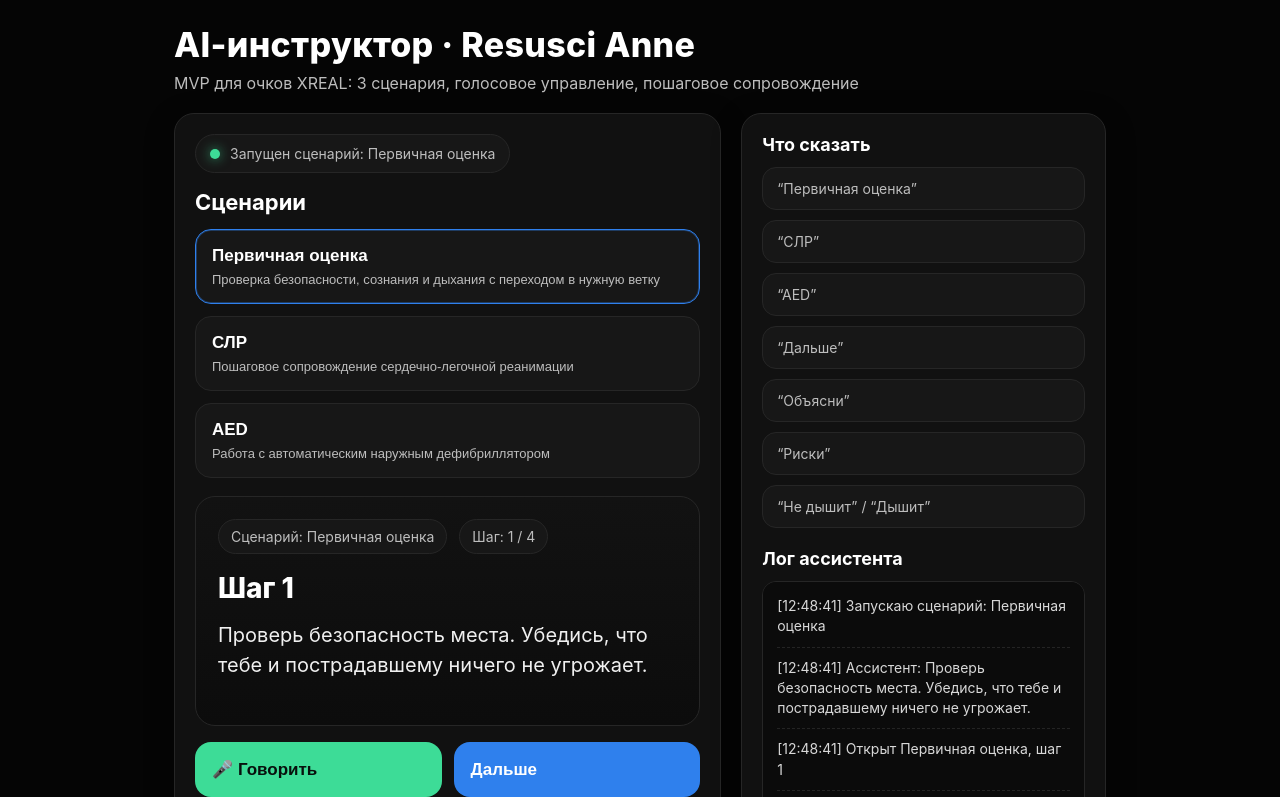
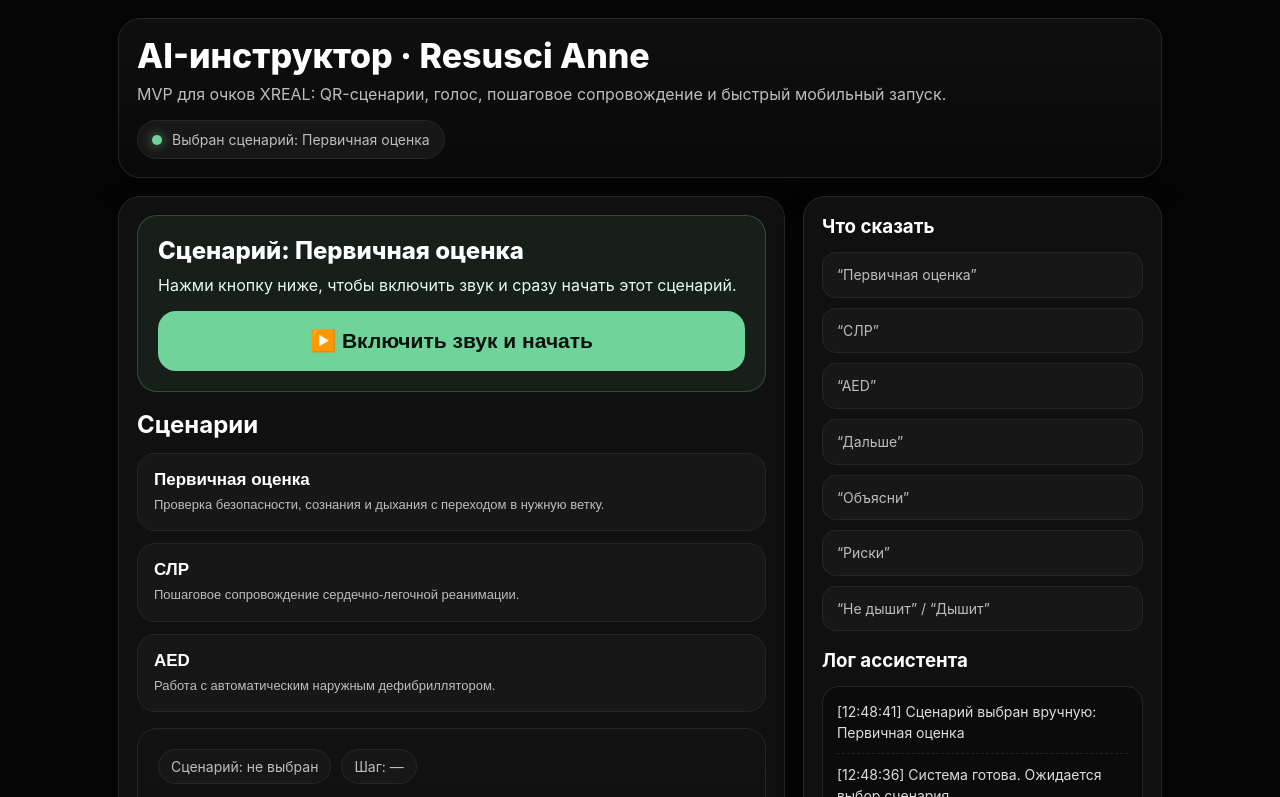
Before and after one commit to zivakipom56-alt/ai-instructor, a plain HTML site: page index.html in a window 1280 px wide. Both pictures are taken after a click on the button 447 px from the left and 283 px from the top of the page. Shown: the top 797 px of the page. Drawn offline with Linux system fonts and the light colour scheme.

Commit message:
Update index.html

```diff
--- a/index.html
+++ b/index.html
@@ -3,19 +3,20 @@
 <head>
   <meta charset="UTF-8" />
   <meta name="viewport" content="width=device-width, initial-scale=1.0" />
-  <title>AI-инструктор | Resusci Anne</title>
+  <title>AI-инструктор 2.0 | Resusci Anne</title>
   <style>
     :root {
       --bg: #050505;
-      --card: #111111;
+      --card: #101010;
       --card-2: #171717;
       --text: #ffffff;
       --muted: #bdbdbd;
-      --accent: #3ddc97;
-      --accent-2: #2f80ed;
-      --warn: #ffb020;
-      --danger: #ff5c5c;
+      --accent: #6fd39a;
+      --accent-2: #4f83f1;
+      --warn: #d8a23a;
+      --danger: #b84f5b;
       --border: #262626;
+      --shadow: 0 10px 30px rgba(0,0,0,.28);
     }
 
     * { box-sizing: border-box; }
@@ -29,46 +30,31 @@
     }
 
     .app {
-      max-width: 980px;
+      max-width: 1080px;
       margin: 0 auto;
-      padding: 24px;
+      padding: 18px;
     }
 
-    .header {
-      display: flex;
-      flex-direction: column;
-      gap: 8px;
-      margin-bottom: 20px;
+    .hero {
+      margin-bottom: 18px;
+      padding: 18px;
+      border: 1px solid var(--border);
+      border-radius: 22px;
+      background: linear-gradient(180deg, #0f0f0f 0%, #090909 100%);
+      box-shadow: var(--shadow);
     }
 
-    .title {
+    .hero-title {
       font-size: 34px;
       font-weight: 800;
-      letter-spacing: 0.3px;
+      line-height: 1.12;
+      margin-bottom: 8px;
     }
 
-    .subtitle {
+    .hero-subtitle {
       color: var(--muted);
       font-size: 16px;
-    }
-
-    .grid {
-      display: grid;
-      grid-template-columns: 1.2fr 0.8fr;
-      gap: 20px;
-    }
-
-    .card {
-      background: var(--card);
-      border: 1px solid var(--border);
-      border-radius: 20px;
-      padding: 20px;
-      box-shadow: 0 8px 30px rgba(0,0,0,0.25);
-    }
-
-    .card h2 {
-      margin: 0 0 14px 0;
-      font-size: 22px;
+      line-height: 1.45;
     }
 
     .status {
@@ -81,7 +67,7 @@
       padding: 10px 14px;
       color: var(--muted);
       font-size: 14px;
-      margin-bottom: 16px;
+      margin-top: 14px;
     }
 
     .dot {
@@ -89,13 +75,72 @@
       height: 10px;
       border-radius: 50%;
       background: var(--accent);
-      box-shadow: 0 0 12px rgba(61, 220, 151, 0.7);
+      box-shadow: 0 0 12px rgba(111, 211, 154, .7);
+    }
+
+    .grid {
+      display: grid;
+      grid-template-columns: 1.3fr .7fr;
+      gap: 18px;
+    }
+
+    .card {
+      background: var(--card);
+      border: 1px solid var(--border);
+      border-radius: 22px;
+      padding: 18px;
+      box-shadow: var(--shadow);
+    }
+
+    .card h2, .card h3 {
+      margin: 0 0 14px 0;
+    }
+
+    .welcome {
+      display: none;
+      margin-bottom: 18px;
+      padding: 20px;
+      border-radius: 20px;
+      border: 1px solid rgba(111, 211, 154, .25);
+      background: rgba(111, 211, 154, .08);
+    }
+
+    .welcome.active {
+      display: block;
+    }
+
+    .welcome-title {
+      font-size: 24px;
+      font-weight: 800;
+      margin-bottom: 8px;
+    }
+
+    .welcome-text {
+      color: #e8f8ee;
+      line-height: 1.5;
+      margin-bottom: 14px;
+    }
+
+    .big-start {
+      width: 100%;
+      border: 0;
+      border-radius: 18px;
+      padding: 18px 20px;
+      font-size: 21px;
+      font-weight: 800;
+      cursor: pointer;
+      background: var(--accent);
+      color: #08110d;
+    }
+
+    .big-start:hover {
+      filter: brightness(1.03);
     }
 
     .scenario-list {
       display: grid;
       gap: 12px;
-      margin-top: 14px;
+      margin-top: 10px;
     }
 
     .scenario-btn,
@@ -104,20 +149,20 @@
       border: 1px solid var(--border);
       background: var(--card-2);
       color: var(--text);
-      border-radius: 16px;
+      border-radius: 18px;
       padding: 16px;
       font-size: 17px;
       font-weight: 700;
       cursor: pointer;
       text-align: left;
-      transition: transform 0.15s ease, border-color 0.15s ease, background 0.15s ease;
+      transition: transform .15s ease, border-color .15s ease, background .15s ease;
     }
 
     .scenario-btn:hover,
     .action-btn:hover {
       transform: translateY(-1px);
       border-color: #3a3a3a;
-      background: #1c1c1c;
+      background: #1b1b1b;
     }
 
     .scenario-btn small {
@@ -126,28 +171,28 @@
       color: var(--muted);
       font-size: 13px;
       font-weight: 500;
+      line-height: 1.4;
     }
 
     .scenario-btn.active {
       border-color: var(--accent-2);
-      box-shadow: 0 0 0 1px rgba(47, 128, 237, 0.35) inset;
+      box-shadow: inset 0 0 0 1px rgba(79,131,241,.35);
     }
 
     .step-box {
-      background: linear-gradient(180deg, #121212 0%, #0c0c0c 100%);
+      margin-top: 16px;
+      background: linear-gradient(180deg, #121212 0%, #0d0d0d 100%);
       border: 1px solid var(--border);
       border-radius: 20px;
-      padding: 22px;
-      min-height: 230px;
+      padding: 20px;
+      min-height: 220px;
     }
 
     .step-meta {
       display: flex;
-      gap: 12px;
+      gap: 10px;
       flex-wrap: wrap;
-      margin-bottom: 18px;
-      color: var(--muted);
-      font-size: 14px;
+      margin-bottom: 16px;
     }
 
     .badge {
@@ -155,29 +200,35 @@
       border: 1px solid var(--border);
       border-radius: 999px;
       padding: 8px 12px;
+      color: var(--muted);
+      font-size: 14px;
     }
 
     .step-title {
       font-size: 28px;
       font-weight: 800;
-      margin-bottom: 14px;
-      line-height: 1.2;
+      margin-bottom: 12px;
     }
 
     .step-text {
       font-size: 20px;
-      line-height: 1.5;
-      color: #f0f0f0;
+      line-height: 1.55;
+      color: #f3f3f3;
     }
 
     .hint {
-      margin-top: 18px;
+      display: none;
+      margin-top: 16px;
       padding: 14px 16px;
-      border-radius: 14px;
-      background: rgba(47, 128, 237, 0.08);
-      border: 1px solid rgba(47, 128, 237, 0.25);
-      color: #dfeaff;
-      display: none;
+      border-radius: 16px;
+      background: rgba(79,131,241,.10);
+      border: 1px solid rgba(79,131,241,.25);
+      color: #e3ecff;
+      line-height: 1.5;
+    }
+
+    .hint.visible {
+      display: block;
     }
 
     .actions {
@@ -192,129 +243,148 @@
       border-color: transparent;
     }
 
-    .action-btn.primary:hover {
-      background: #236fd0;
-    }
-
     .action-btn.voice {
       background: var(--accent);
       color: #08110d;
       border-color: transparent;
     }
 
-    .action-btn.voice:hover {
-      background: #35c789;
-    }
-
     .action-btn.warn {
-      background: #2a1d00;
-      border-color: #5c4300;
+      background: #2d2107;
+      border-color: #694b0a;
       color: #ffd98a;
     }
 
     .action-btn.danger {
-      background: #2a1010;
-      border-color: #5b2222;
-      color: #ffb2b2;
+      background: #2d1115;
+      border-color: #69303a;
+      color: #ffc0c7;
     }
 
-    .side-panel h3 {
-      margin: 0 0 12px 0;
-      font-size: 18px;
+    .mini-tools {
+      display: grid;
+      gap: 10px;
+      margin-bottom: 18px;
     }
 
-    .commands {
-      display: grid;
-      gap: 10px;
-      margin-bottom: 20px;
-    }
-
-    .command {
+    .tool-note {
       background: var(--card-2);
       border: 1px solid var(--border);
       border-radius: 14px;
       padding: 12px 14px;
       color: var(--muted);
+      line-height: 1.4;
       font-size: 14px;
     }
 
     .log {
       background: #0b0b0b;
       border: 1px solid var(--border);
-      border-radius: 14px;
+      border-radius: 16px;
       padding: 14px;
       min-height: 180px;
-      max-height: 280px;
+      max-height: 320px;
       overflow: auto;
       font-size: 14px;
-      color: #d8d8d8;
-      line-height: 1.45;
+      line-height: 1.5;
+      color: #ddd;
     }
 
     .log-entry {
       margin-bottom: 10px;
       padding-bottom: 10px;
-      border-bottom: 1px dashed #242424;
+      border-bottom: 1px dashed #232323;
     }
 
     .footer-note {
+      margin-top: 14px;
       color: var(--muted);
       font-size: 13px;
-      margin-top: 14px;
+      line-height: 1.5;
     }
 
-    @media (max-width: 860px) {
-      .grid { grid-template-columns: 1fr; }
-      .actions { grid-template-columns: 1fr; }
-      .title { font-size: 28px; }
-      .step-title { font-size: 24px; }
-      .step-text { font-size: 18px; }
+    @media (max-width: 900px) {
+      .grid {
+        grid-template-columns: 1fr;
+      }
+    }
+
+    @media (max-width: 640px) {
+      .app {
+        padding: 12px;
+      }
+
+      .hero-title {
+        font-size: 26px;
+      }
+
+      .hero-subtitle {
+        font-size: 15px;
+      }
+
+      .step-title {
+        font-size: 24px;
+      }
+
+      .step-text {
+        font-size: 18px;
+      }
+
+      .actions {
+        grid-template-columns: 1fr;
+      }
+
+      .big-start {
+        font-size: 19px;
+      }
     }
   </style>
 </head>
 <body>
   <div class="app">
-    <div class="header">
-      <div class="title">AI-инструктор · Resusci Anne</div>
-      <div class="subtitle">MVP для очков XREAL: 3 сценария, голосовое управление, пошаговое сопровождение</div>
+    <div class="hero">
+      <div class="hero-title">AI-инструктор · Resusci Anne</div>
+      <div class="hero-subtitle">MVP для очков XREAL: QR-сценарии, голос, пошаговое сопровождение и быстрый мобильный запуск.</div>
+      <div class="status">
+        <span class="dot"></span>
+        <span id="statusText">Манекен Resusci Anne распознан. Выбери сценарий или открой по QR.</span>
+      </div>
     </div>
 
     <div class="grid">
       <div class="card">
-        <div class="status">
-          <span class="dot"></span>
-          <span id="statusText">Манекен Resusci Anne распознан. Выбери сценарий или скажи голосом.</span>
+        <div class="welcome" id="welcomeBox">
+          <div class="welcome-title" id="welcomeTitle">Сценарий распознан</div>
+          <div class="welcome-text" id="welcomeText">Нажми кнопку ниже, чтобы включить звук и начать сценарий. Это особенно важно на iPhone.</div>
+          <button class="big-start" onclick="activateScenario()">▶️ Включить звук и начать</button>
         </div>
 
         <h2>Сценарии</h2>
         <div class="scenario-list">
-          <button class="scenario-btn" id="btn-triage" onclick="startScenario('triage')">
+          <button class="scenario-btn" id="btn-triage" onclick="manualScenarioStart('triage')">
             Первичная оценка
-            <small>Проверка безопасности, сознания и дыхания с переходом в нужную ветку</small>
+            <small>Проверка безопасности, сознания и дыхания с переходом в нужную ветку.</small>
           </button>
 
-          <button class="scenario-btn" id="btn-cpr" onclick="startScenario('cpr')">
+          <button class="scenario-btn" id="btn-cpr" onclick="manualScenarioStart('cpr')">
             СЛР
-            <small>Пошаговое сопровождение сердечно-легочной реанимации</small>
+            <small>Пошаговое сопровождение сердечно-легочной реанимации.</small>
           </button>
 
-          <button class="scenario-btn" id="btn-aed" onclick="startScenario('aed')">
+          <button class="scenario-btn" id="btn-aed" onclick="manualScenarioStart('aed')">
             AED
-            <small>Работа с автоматическим наружным дефибриллятором</small>
+            <small>Работа с автоматическим наружным дефибриллятором.</small>
           </button>
         </div>
 
-        <div class="step-box" style="margin-top: 18px;">
+        <div class="step-box">
           <div class="step-meta">
             <div class="badge" id="scenarioBadge">Сценарий: не выбран</div>
             <div class="badge" id="stepBadge">Шаг: —</div>
           </div>
 
           <div class="step-title" id="stepTitle">Готов к запуску</div>
-          <div class="step-text" id="stepText">
-            Скажи “Первичная оценка”, “СЛР” или “AED”, либо выбери сценарий кнопкой.
-          </div>
-
+          <div class="step-text" id="stepText">Сканируй QR или выбери сценарий кнопкой.</div>
           <div class="hint" id="hintBox"></div>
         </div>
 
@@ -332,16 +402,16 @@
         </div>
       </div>
 
-      <div class="card side-panel">
+      <div class="card">
         <h3>Что сказать</h3>
-        <div class="commands">
-          <div class="command">“Первичная оценка”</div>
-          <div class="command">“СЛР”</div>
-          <div class="command">“AED”</div>
-          <div class="command">“Дальше”</div>
-          <div class="command">“Объясни”</div>
-          <div class="command">“Риски”</div>
-          <div class="command">“Не дышит” / “Дышит”</div>
+        <div class="mini-tools">
+          <div class="tool-note">“Первичная оценка”</div>
+          <div class="tool-note">“СЛР”</div>
+          <div class="tool-note">“AED”</div>
+          <div class="tool-note">“Дальше”</div>
+          <div class="tool-note">“Объясни”</div>
+          <div class="tool-note">“Риски”</div>
+          <div class="tool-note">“Не дышит” / “Дышит”</div>
         </div>
 
         <h3>Лог ассистента</h3>
@@ -354,6 +424,7 @@
     const scenarios = {
       triage: {
         name: "Первичная оценка",
+        intro: "Запускаю сценарий: Первичная оценка.",
         steps: [
           {
             title: "Шаг 1",
@@ -375,7 +446,7 @@
           },
           {
             title: "Шаг 4",
-            text: "Сообщи результат: не дышит, дышит или без сознания, дышит.",
+            text: "Сообщи результат: не дышит, дышит или без сознания, но дышит.",
             explain: "Это ключевая развилка сценария. От твоего ответа зависит дальнейший алгоритм.",
             risks: "Неправильная оценка состояния приведет к неверному сценарию помощи."
           }
@@ -383,6 +454,7 @@
       },
       cpr: {
         name: "СЛР",
+        intro: "Запускаю сценарий: сердечно-легочная реанимация.",
         steps: [
           {
             title: "Шаг 1",
@@ -410,7 +482,7 @@
           },
           {
             title: "Шаг 5",
-            text: "Начни компрессии грудной клетки: глубина 5–6 см, темп 100–120 в минуту.",
+            text: "Начни компрессии грудной клетки: глубина 5–6 сантиметров, темп 100–120 в минуту.",
             explain: "Компрессии должны быть ритмичными, с полным расправлением грудной клетки между нажатиями.",
             risks: "Слишком слабые, редкие или неправильные компрессии снижают эффективность СЛР."
           },
@@ -430,6 +502,7 @@
       },
       aed: {
         name: "AED",
+        intro: "Запускаю сценарий: работа с автоматическим наружным дефибриллятором.",
         steps: [
           {
             title: "Шаг 1",
@@ -458,7 +531,7 @@
           {
             title: "Шаг 5",
             text: "Если AED рекомендует разряд, убедись, что никто не касается пострадавшего, и нажми кнопку разряда.",
-            explain: "Перед разрядом громко предупреди окружающих: Отойдите, разряд!",
+            explain: "Перед разрядом громко предупреди окружающих: Отойдите, разряд.",
             risks: "При касании пострадавшего во время разряда можно травмировать окружающих."
           },
           {
@@ -475,6 +548,8 @@
     let currentStepIndex = -1;
     let lastSpokenText = "";
     let metronomeInterval = null;
+    let pendingScenarioKey = null;
+    let audioActivated = false;
 
     const statusText = document.getElementById("statusText");
     const scenarioBadge = document.getElementById("scenarioBadge");
@@ -483,6 +558,9 @@
     const stepText = document.getElementById("stepText");
     const hintBox = document.getElementById("hintBox");
     const logBox = document.getElementById("logBox");
+    const welcomeBox = document.getElementById("welcomeBox");
+    const welcomeTitle = document.getElementById("welcomeTitle");
+    const welcomeText = document.getElementById("welcomeText");
 
     function log(message) {
       const time = new Date().toLocaleTimeString("ru-RU", {
@@ -498,26 +576,60 @@
     }
 
     function speak(text) {
+      lastSpokenText = text;
+      log(`Ассистент: ${text}`);
+
+      if (!audioActivated) return;
+
       window.speechSynthesis.cancel();
       const msg = new SpeechSynthesisUtterance(text);
       msg.lang = "ru-RU";
       msg.rate = 1.0;
       msg.pitch = 1.0;
-      lastSpokenText = text;
       window.speechSynthesis.speak(msg);
-      log(`Ассистент: ${text}`);
     }
 
     function setHint(text = "", visible = false) {
       hintBox.textContent = text;
-      hintBox.style.display = visible ? "block" : "none";
+      hintBox.classList.toggle("visible", visible);
     }
 
     function clearActiveButtons() {
       document.querySelectorAll(".scenario-btn").forEach(btn => btn.classList.remove("active"));
     }
 
-    function startScenario(key) {
+    function primeAudio() {
+      audioActivated = true;
+      const msg = new SpeechSynthesisUtterance("Звук включен.");
+      msg.lang = "ru-RU";
+      msg.volume = 0.01;
+      window.speechSynthesis.speak(msg);
+    }
+
+    function manualScenarioStart(key) {
+      pendingScenarioKey = key;
+      welcomeBox.classList.add("active");
+      welcomeTitle.textContent = `Сценарий: ${scenarios[key].name}`;
+      welcomeText.textContent = "Нажми кнопку ниже, чтобы включить звук и сразу начать этот сценарий.";
+      statusText.textContent = `Выбран сценарий: ${scenarios[key].name}`;
+      log(`Сценарий выбран вручную: ${scenarios[key].name}`);
+      window.scrollTo({ top: 0, behavior: "smooth" });
+    }
+
+    function activateScenario() {
+      primeAudio();
+
+      if (!pendingScenarioKey) {
+        speak("Сценарий не выбран.");
+        return;
+      }
+
+      welcomeBox.classList.remove("active");
+      startScenario(pendingScenarioKey, true);
+      pendingScenarioKey = null;
+    }
+
+    function startScenario(key, withIntro = false) {
       stopMetronome();
       currentScenarioKey = key;
       currentStepIndex = 0;
@@ -526,10 +638,16 @@
       const btn = document.getElementById(`btn-${key}`);
       if (btn) btn.classList.add("active");
 
-      renderStep();
       const name = scenarios[key].name;
       statusText.textContent = `Запущен сценарий: ${name}`;
-      log(`Запускаю сценарий: ${name}`);
+
+      if (withIntro) {
+        speak(scenarios[key].intro);
+      } else {
+        log(`Запускаю сценарий: ${name}`);
+      }
+
+      renderStep();
     }
 
     function renderStep() {
@@ -537,7 +655,7 @@
         scenarioBadge.textContent = "Сценарий: не выбран";
         stepBadge.textContent = "Шаг: —";
         stepTitle.textContent = "Готов к запуску";
-        stepText.textContent = "Скажи: Первичная оценка, СЛР или AED.";
+        stepText.textContent = "Сканируй QR или выбери сценарий кнопкой.";
         setHint("", false);
         return;
       }
@@ -629,6 +747,8 @@
 
       metronomeInterval = setInterval(() => {
         count += 1;
+        log(`Ритм компрессий: ${count}`);
+        if (!audioActivated) return;
         const utter = new SpeechSynthesisUtterance(String(count));
         utter.lang = "ru-RU";
         utter.rate = 1.1;
@@ -638,8 +758,6 @@
           metronomeInterval = null;
         }
       }, 600);
-
-      log("Запущен голосовой ритм компрессий");
     }
 
     function stopMetronome() {
@@ -655,7 +773,7 @@
       if (transcript.includes("не дышит")) {
         statusText.textContent = "Результат оценки: не дышит. Переход к СЛР.";
         log("Пострадавший не дышит. Переход к СЛР.");
-        startScenario("cpr");
+        startScenario("cpr", true);
         return true;
       }
 
@@ -691,17 +809,17 @@
       statusText.textContent = `Ты сказал: ${transcript}`;
 
       if (transcript.includes("первичная оценка")) {
-        startScenario("triage");
+        startScenario("triage", true);
         return;
       }
 
       if (transcript === "слр" || transcript.includes("с л р")) {
-        startScenario("cpr");
+        startScenario("cpr", true);
         return;
       }
 
       if (transcript.includes("aed") || transcript.includes("аед")) {
-        startScenario("aed");
+        startScenario("aed", true);
         return;
       }
 
@@ -746,6 +864,8 @@
         return;
       }
 
+      primeAudio();
+
       const recognition = new SpeechRecognition();
       recognition.lang = "ru-RU";
       recognition.interimResults = false;
@@ -777,23 +897,16 @@
 
       if (!scenario) return;
 
-      if (scenario === "cpr") {
-        startScenario("cpr");
-        log("Сценарий загружен через QR: cpr");
-        return;
-      }
+      if (!scenarios[scenario]) return;
 
-      if (scenario === "aed") {
-        startScenario("aed");
-        log("Сценарий загружен через QR: aed");
-        return;
-      }
+      pendingScenarioKey = scenario;
+      const name = scenarios[scenario].name;
 
-      if (scenario === "triage") {
-        startScenario("triage");
-        log("Сценарий загружен через QR: triage");
-        return;
-      }
+      welcomeBox.classList.add("active");
+      welcomeTitle.textContent = `QR: ${name}`;
+      welcomeText.textContent = `Сценарий ${name} загружен через QR. Нажми кнопку ниже, чтобы включить звук и начать.`;
+      statusText.textContent = `Сценарий распознан по QR: ${name}`;
+      log(`Сценарий загружен через QR: ${scenario}`);
     }
 
     renderStep();
```
